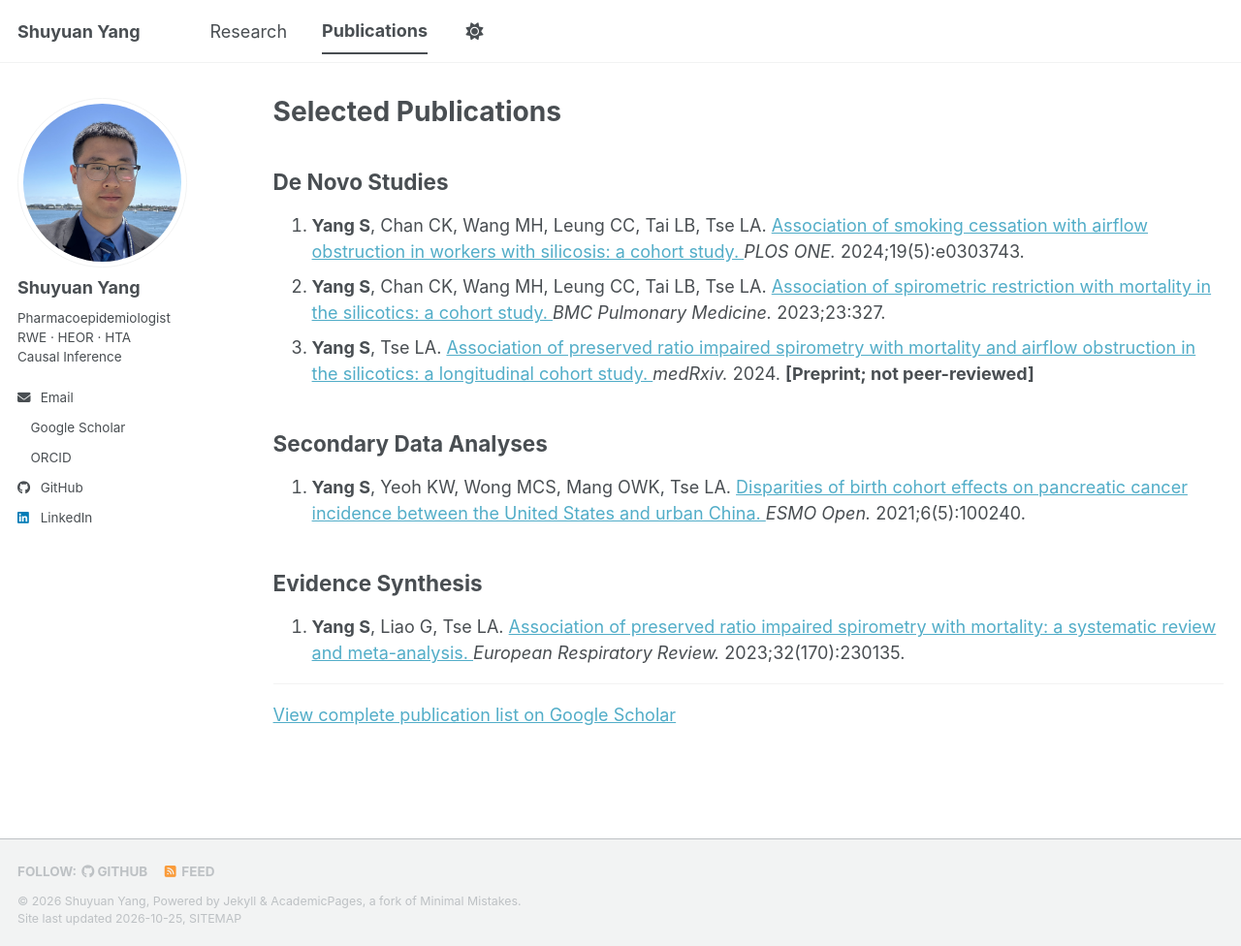
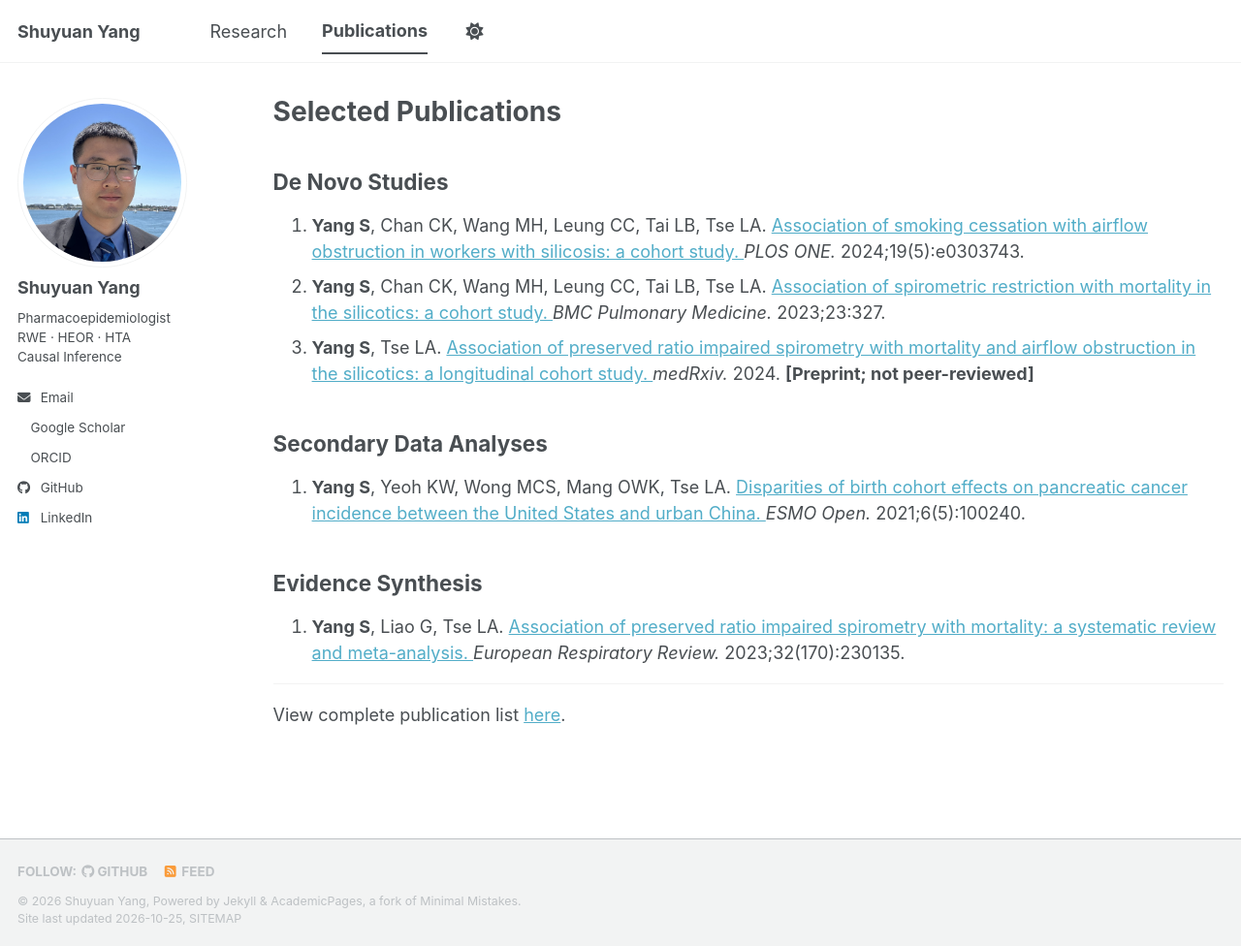
Before and after one commit to yang-shuyuan/yang-shuyuan.github.io, a Jekyll site: the page built from _pages/publications.html, in a window 1280 px wide and 976 px high. Shown: the whole window at 97% size. Built offline with Jekyll 4.4.1, drawn with Linux system fonts in a browser that asks for light colours; a style sheet for code colours, icons or effects is not loaded.

Commit message:
Update publications.html

```diff
--- a/_pages/publications.html
+++ b/_pages/publications.html
@@ -61,7 +61,6 @@ author_profile: true
 <hr>
 
 <p>
-  <a href="https://scholar.google.com/citations?user=Xxql3kMAAAAJ&hl=en">
-    View complete publication list on Google Scholar
-  </a>
+  View complete publication list
+  <a href="https://scholar.google.com/citations?user=Xxql3kMAAAAJ&hl=en">here</a>.
 </p>
```
